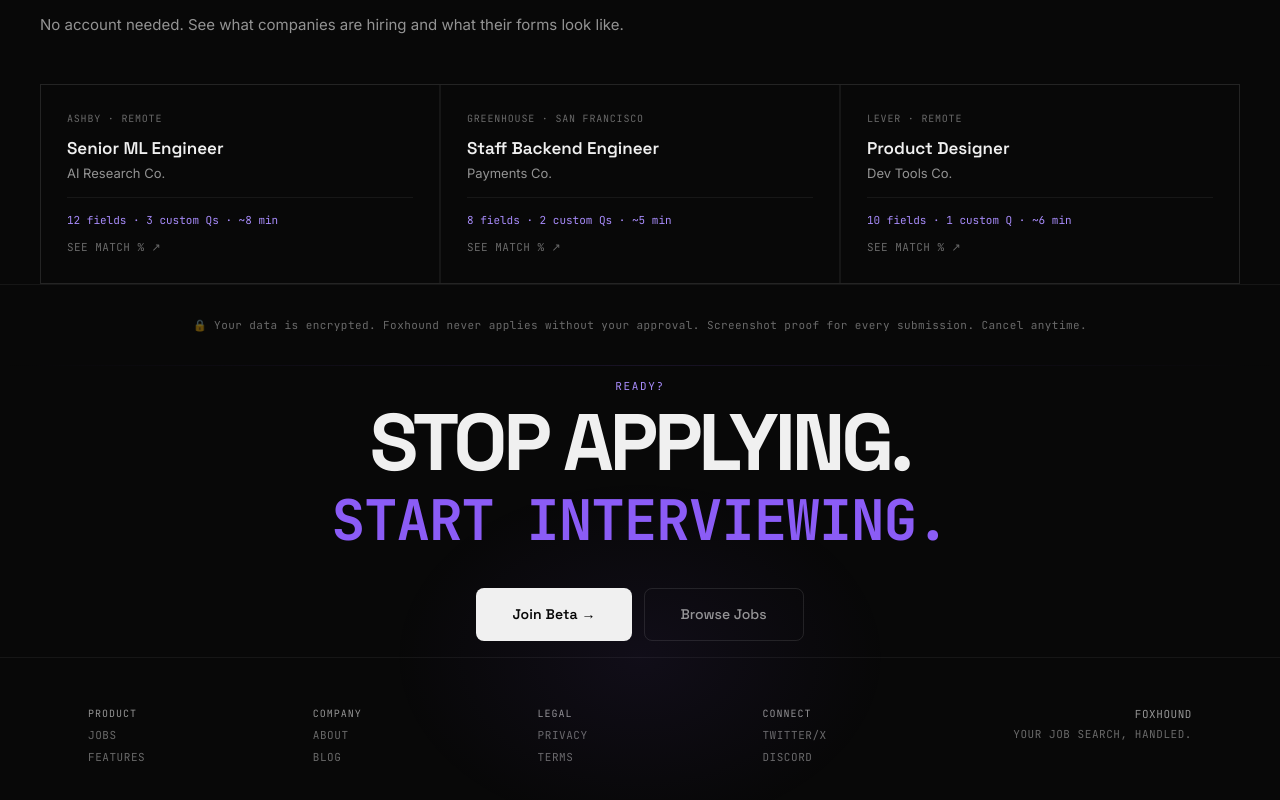
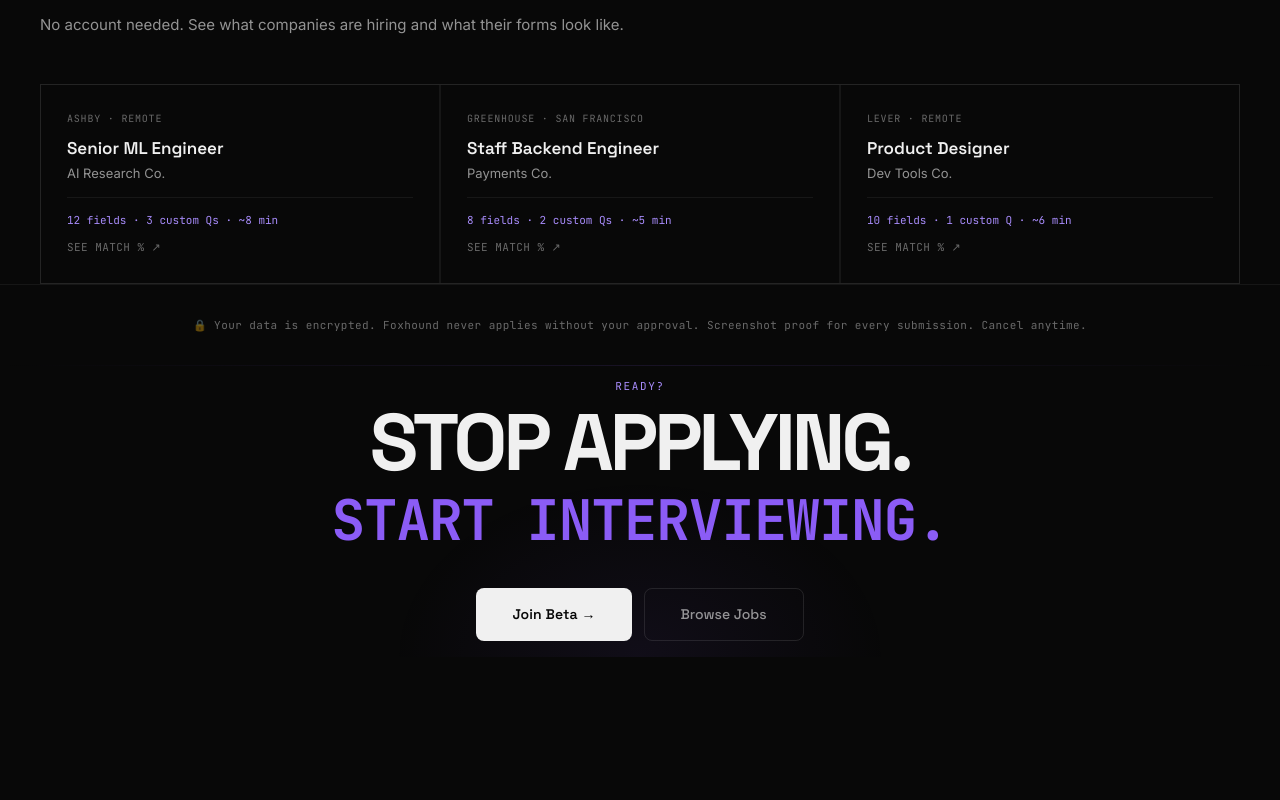
Before and after one commit to technicallynadi/foxhound, a Next.js app in the folder ui/: page / in a window 1280 px wide. Shown: the part 2783-3583 px from the top of the page. After the commit the page ends 3440 px from the top, so only its background shows below. Built offline with nearby package versions, Linux system fonts and the light colour scheme; no server answers.

Commit message:
removed footer

```diff
--- a/ui/src/app/page.tsx
+++ b/ui/src/app/page.tsx
@@ -582,101 +582,6 @@ export default function LandingPage() {
         </ScrollReveal>
       </section>
 
-      <div style={{ width: "100%", height: 1, background: "var(--b)" }} />
-
-      {/* Footer */}
-      <footer
-        style={{
-          padding: 48,
-          display: "grid",
-          gridTemplateColumns: "repeat(5, 1fr)",
-          gap: 20,
-          fontFamily: "var(--font-mono)",
-          fontSize: 11,
-          color: "var(--t3)",
-          letterSpacing: "0.05em",
-          textTransform: "uppercase",
-          maxWidth: 1200,
-          margin: "0 auto",
-        }}
-      >
-        <div>
-          <div
-            style={{
-              fontSize: 10,
-              color: "var(--t2)",
-              letterSpacing: "0.1em",
-              marginBottom: 4,
-            }}
-          >
-            Product
-          </div>
-          <Link href="/jobs" style={{ display: "block", marginTop: 6 }}>
-            Jobs
-          </Link>
-          <Link href="#features" style={{ display: "block", marginTop: 6 }}>
-            Features
-          </Link>
-        </div>
-        <div>
-          <div
-            style={{
-              fontSize: 10,
-              color: "var(--t2)",
-              letterSpacing: "0.1em",
-              marginBottom: 4,
-            }}
-          >
-            Company
-          </div>
-          <Link href="#" style={{ display: "block", marginTop: 6 }}>
-            About
-          </Link>
-          <Link href="#" style={{ display: "block", marginTop: 6 }}>
-            Blog
-          </Link>
-        </div>
-        <div>
-          <div
-            style={{
-              fontSize: 10,
-              color: "var(--t2)",
-              letterSpacing: "0.1em",
-              marginBottom: 4,
-            }}
-          >
-            Legal
-          </div>
-          <Link href="#" style={{ display: "block", marginTop: 6 }}>
-            Privacy
-          </Link>
-          <Link href="#" style={{ display: "block", marginTop: 6 }}>
-            Terms
-          </Link>
-        </div>
-        <div>
-          <div
-            style={{
-              fontSize: 10,
-              color: "var(--t2)",
-              letterSpacing: "0.1em",
-              marginBottom: 4,
-            }}
-          >
-            Connect
-          </div>
-          <Link href="#" style={{ display: "block", marginTop: 6 }}>
-            Twitter/X
-          </Link>
-          <Link href="#" style={{ display: "block", marginTop: 6 }}>
-            Discord
-          </Link>
-        </div>
-        <div style={{ textAlign: "right" }}>
-          <div style={{ color: "var(--t2)", marginBottom: 4 }}>Foxhound</div>
-          <div>Your job search, handled.</div>
-        </div>
-      </footer>
     </>
   );
 }
```
